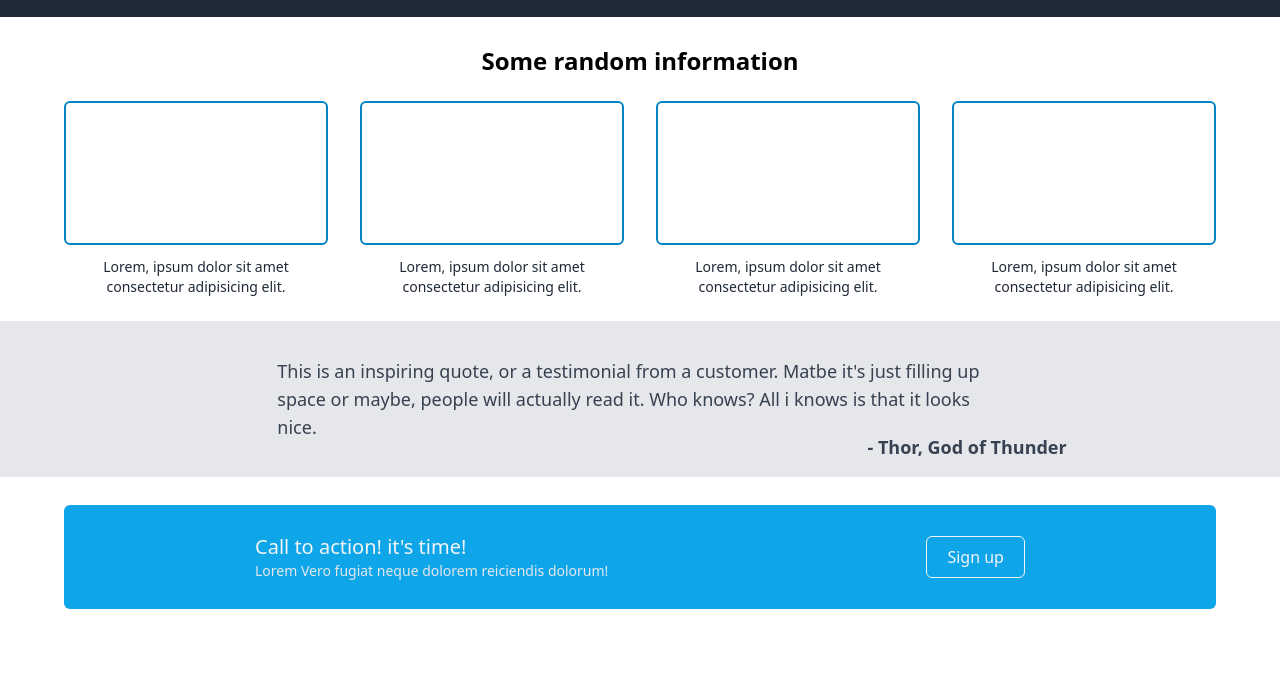
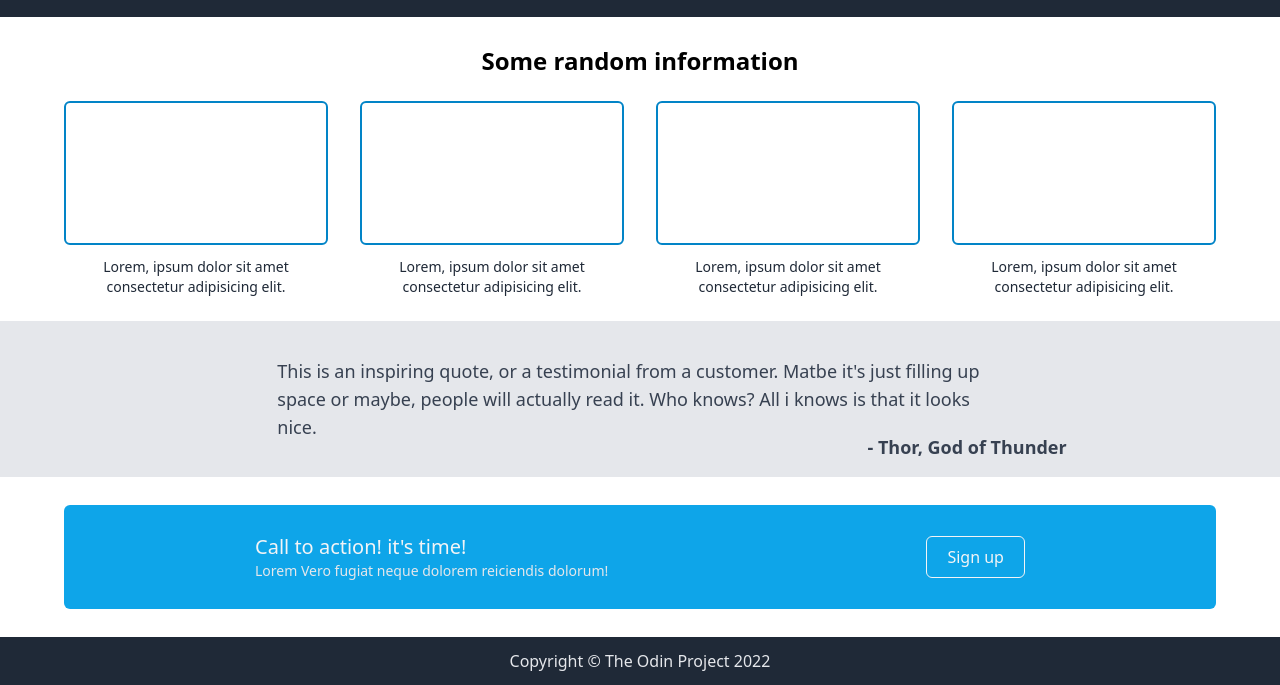
Before and after one commit to SanMajur/landingPage, a website: page public/index.html in a window 1280 px wide. Shown: the part 399-1084 px from the top of the page. Before the commit the page ends 1036 px from the top, so only its background shows below. Drawn offline with Linux system fonts and the light colour scheme.

Commit message:
added footer

```diff
--- a/public/index.html
+++ b/public/index.html
@@ -80,5 +80,10 @@
             </div>
         </section>
     </main>
+    <footer class="bg-darkbg">
+        <p class="text-center text-gray-200 py-3">
+            Copyright &copy; The Odin Project 2022
+        </p>
+    </footer>
 </body>
 </html>
```
